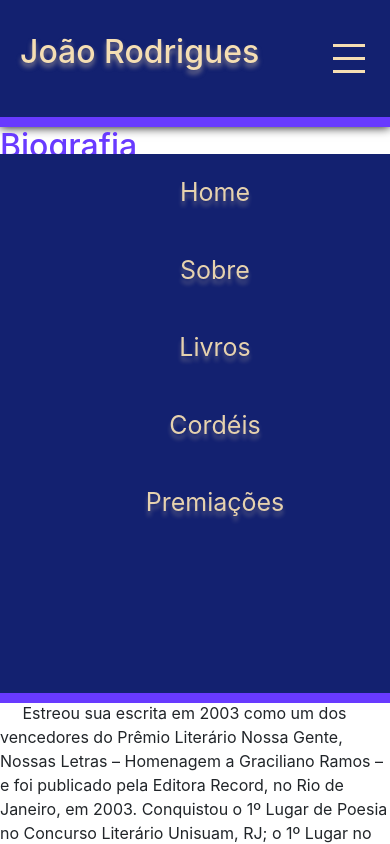
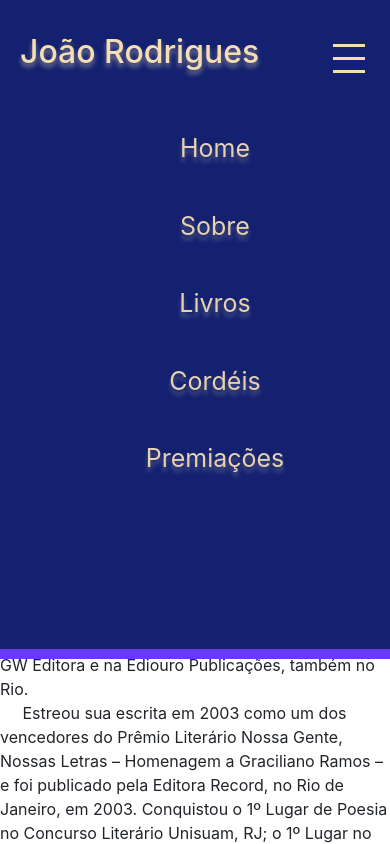
Before and after one commit to RainDropDev/JoaoRodrigues, a plain HTML site: page sobre.html in a window 390 px wide. Both pictures are taken after a click on the label 352 px from the left and 52 px from the top of the page. Shown: the top 844 px of the page. Drawn offline with nearby package versions, Linux system fonts and the light colour scheme.

Commit message:
Update premiações.css

```diff
--- a/premiações.css
+++ b/premiações.css
@@ -111,7 +111,7 @@ ul{
         position: absolute;
         background-color: rgb(19, 33, 112);
         width: 100%;
-        top: 18.3vh;
+        top: 110px;
         border: 0;
         border-bottom: 10px rgb(104, 58, 255);
         border-style:solid;
```
